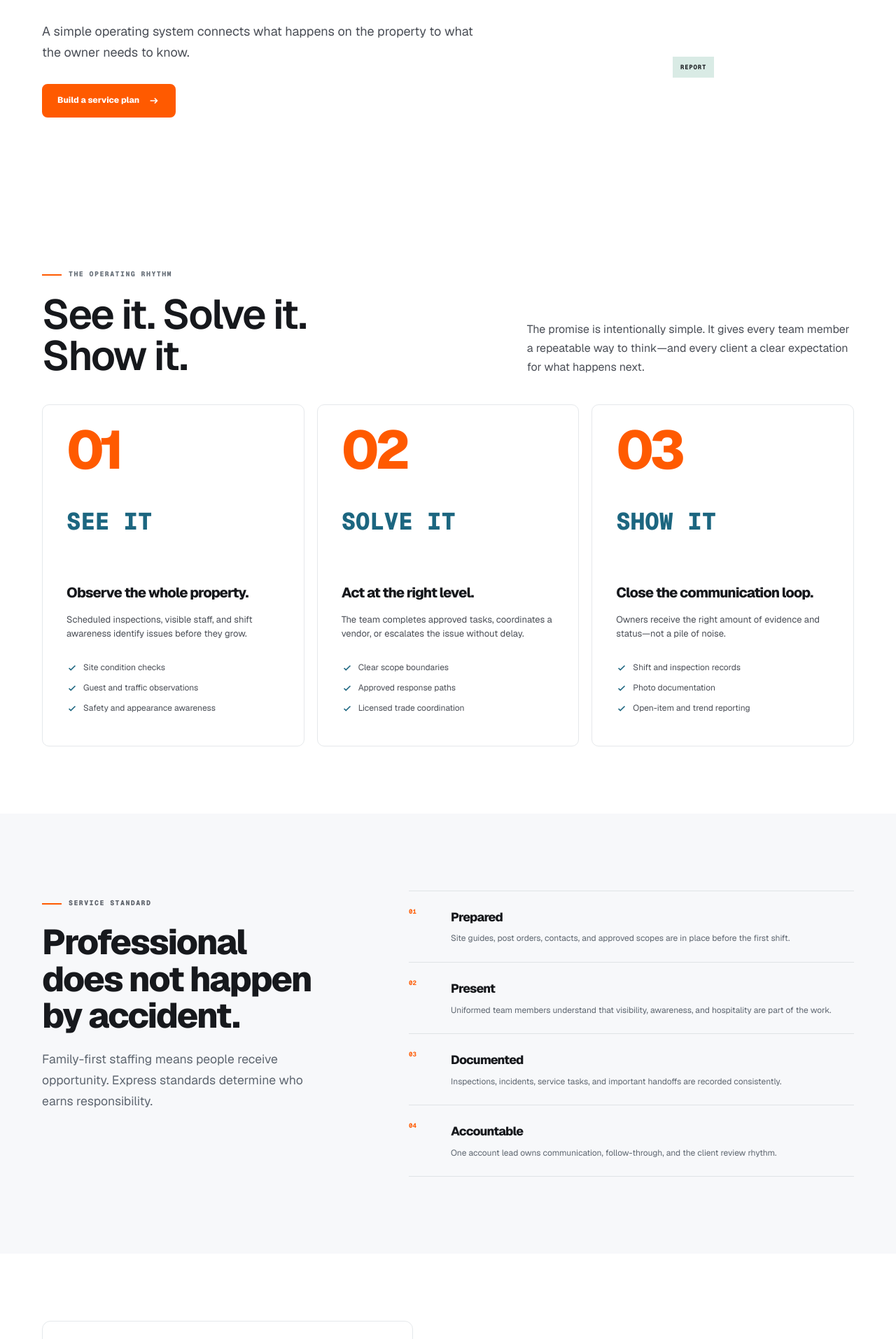
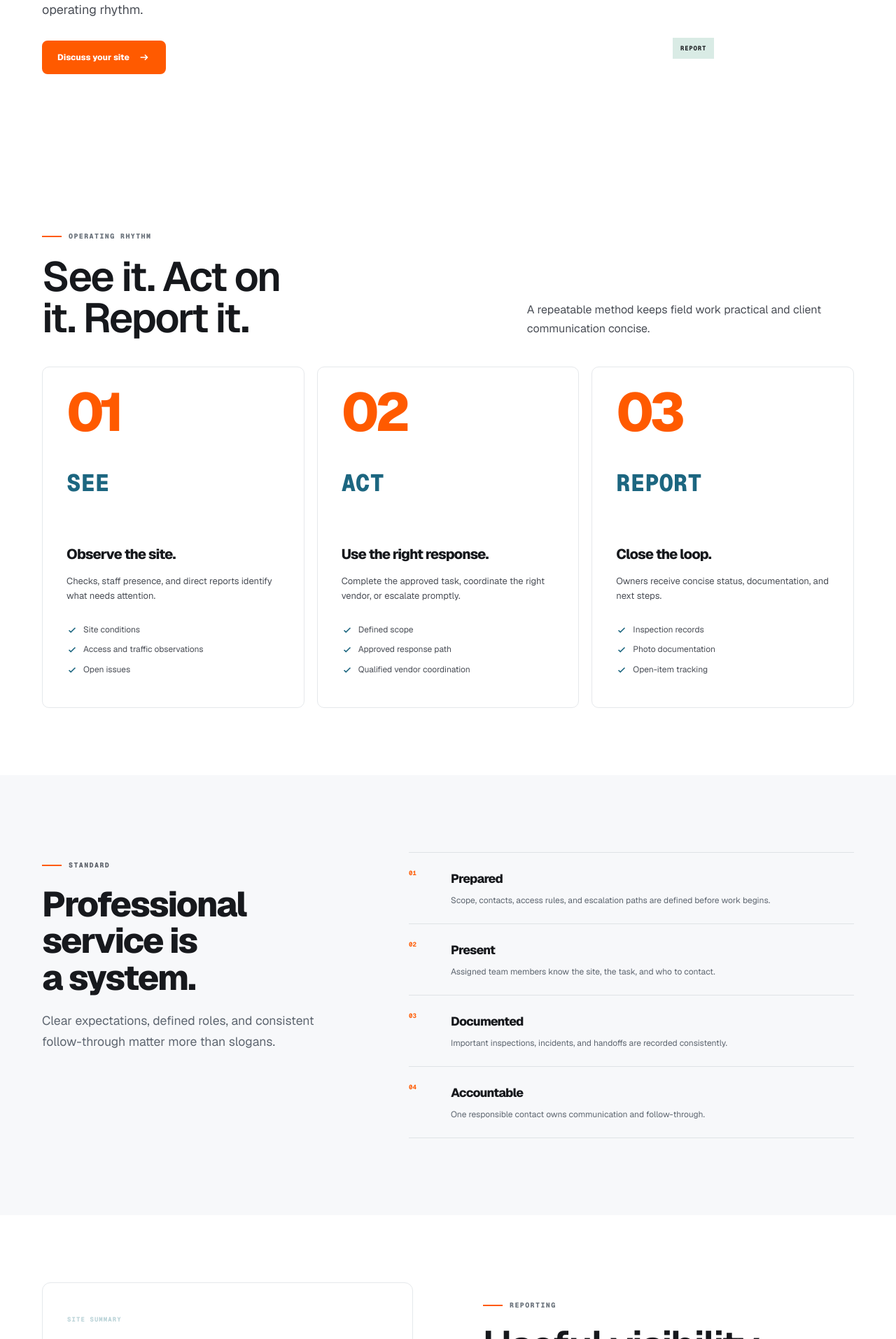
Before and after one commit to expresparking/express-parking-web, a Next.js app: page /approach in a window 1280 px wide. Shown: the part 506-2420 px from the top of the page at 70% size. Built offline with nearby package versions, Linux system fonts and the light colour scheme.

Commit message:
Simplify approach page

```diff
--- a/app/approach/page.tsx
+++ b/app/approach/page.tsx
@@ -2,27 +2,27 @@ import type { Metadata } from "next";
 import Link from "next/link";
 import { ArrowIcon, CheckIcon } from "../ui";
 
-export const metadata: Metadata = { title: "Our Approach", description: "How Express Parking delivers visible, documented, accountable property and guest services." };
+export const metadata: Metadata = { title: "Our Approach", description: "A simple operating method for visible, documented, accountable service." };
 
 const standards = [
-  ["Prepared", "Site guides, post orders, contacts, and approved scopes are in place before the first shift."],
-  ["Present", "Uniformed team members understand that visibility, awareness, and hospitality are part of the work."],
-  ["Documented", "Inspections, incidents, service tasks, and important handoffs are recorded consistently."],
-  ["Accountable", "One account lead owns communication, follow-through, and the client review rhythm."],
+  ["Prepared", "Scope, contacts, access rules, and escalation paths are defined before work begins."],
+  ["Present", "Assigned team members know the site, the task, and who to contact."],
+  ["Documented", "Important inspections, incidents, and handoffs are recorded consistently."],
+  ["Accountable", "One responsible contact owns communication and follow-through."],
 ];
 
 export default function ApproachPage() {
   return <main>
-    <section className="inner-hero approach-hero"><div className="shell inner-hero-grid"><div><span className="eyebrow light"><span className="eyebrow-line" />Our approach</span><h1>We make service visible—and responsibility clear.</h1><p>A simple operating system connects what happens on the property to what the owner needs to know.</p><Link className="button button-primary" href="/contact">Build a service plan <ArrowIcon /></Link></div><div className="approach-orbit"><div className="orbit-center">EXPRESS<small>CONTROL</small></div><span className="orbit-item one">INSPECT</span><span className="orbit-item two">RESPOND</span><span className="orbit-item three">REPORT</span><span className="orbit-item four">IMPROVE</span></div></div></section>
+    <section className="inner-hero approach-hero"><div className="shell inner-hero-grid"><div><span className="eyebrow light"><span className="eyebrow-line" />Our approach</span><h1>Clear scope. Fast response. Useful reporting.</h1><p>Every Express assignment starts with defined responsibilities and a simple operating rhythm.</p><Link className="button button-primary" href="/contact">Discuss your site <ArrowIcon /></Link></div><div className="approach-orbit"><div className="orbit-center">EXPRESS<small>CONTROL</small></div><span className="orbit-item one">SEE</span><span className="orbit-item two">ACT</span><span className="orbit-item three">REPORT</span><span className="orbit-item four">IMPROVE</span></div></div></section>
 
-    <section className="section shell"><div className="section-heading split-heading"><div><span className="eyebrow"><span className="eyebrow-line" />The operating rhythm</span><h2>See it. Solve it.<br /><em>Show it.</em></h2></div><p>The promise is intentionally simple. It gives every team member a repeatable way to think—and every client a clear expectation for what happens next.</p></div><div className="big-step-grid">
-      <article><span>01</span><strong>SEE IT</strong><h3>Observe the whole property.</h3><p>Scheduled inspections, visible staff, and shift awareness identify issues before they grow.</p><ul><li><CheckIcon />Site condition checks</li><li><CheckIcon />Guest and traffic observations</li><li><CheckIcon />Safety and appearance awareness</li></ul></article>
-      <article><span>02</span><strong>SOLVE IT</strong><h3>Act at the right level.</h3><p>The team completes approved tasks, coordinates a vendor, or escalates the issue without delay.</p><ul><li><CheckIcon />Clear scope boundaries</li><li><CheckIcon />Approved response paths</li><li><CheckIcon />Licensed trade coordination</li></ul></article>
-      <article><span>03</span><strong>SHOW IT</strong><h3>Close the communication loop.</h3><p>Owners receive the right amount of evidence and status—not a pile of noise.</p><ul><li><CheckIcon />Shift and inspection records</li><li><CheckIcon />Photo documentation</li><li><CheckIcon />Open-item and trend reporting</li></ul></article>
+    <section className="section shell"><div className="section-heading split-heading"><div><span className="eyebrow"><span className="eyebrow-line" />Operating rhythm</span><h2>See it. Act on it. Report it.</h2></div><p>A repeatable method keeps field work practical and client communication concise.</p></div><div className="big-step-grid">
+      <article><span>01</span><strong>SEE</strong><h3>Observe the site.</h3><p>Checks, staff presence, and direct reports identify what needs attention.</p><ul><li><CheckIcon />Site conditions</li><li><CheckIcon />Access and traffic observations</li><li><CheckIcon />Open issues</li></ul></article>
+      <article><span>02</span><strong>ACT</strong><h3>Use the right response.</h3><p>Complete the approved task, coordinate the right vendor, or escalate promptly.</p><ul><li><CheckIcon />Defined scope</li><li><CheckIcon />Approved response path</li><li><CheckIcon />Qualified vendor coordination</li></ul></article>
+      <article><span>03</span><strong>REPORT</strong><h3>Close the loop.</h3><p>Owners receive concise status, documentation, and next steps.</p><ul><li><CheckIcon />Inspection records</li><li><CheckIcon />Photo documentation</li><li><CheckIcon />Open-item tracking</li></ul></article>
     </div></section>
 
-    <section className="standards-section"><div className="shell standards-grid"><div><span className="eyebrow light"><span className="eyebrow-line" />Service standard</span><h2>Professional does not happen by accident.</h2><p>Family-first staffing means people receive opportunity. Express standards determine who earns responsibility.</p></div><div className="standard-list">{standards.map(([title, copy], index) => <article key={title}><span>0{index + 1}</span><div><h3>{title}</h3><p>{copy}</p></div></article>)}</div></div></section>
+    <section className="standards-section"><div className="shell standards-grid"><div><span className="eyebrow light"><span className="eyebrow-line" />Standard</span><h2>Professional service is a system.</h2><p>Clear expectations, defined roles, and consistent follow-through matter more than slogans.</p></div><div className="standard-list">{standards.map(([title, copy], index) => <article key={title}><span>0{index + 1}</span><div><h3>{title}</h3><p>{copy}</p></div></article>)}</div></div></section>
 
-    <section className="section shell reporting-grid"><div className="reporting-visual"><span className="report-label">MONTHLY SITE SUMMARY</span><h3>Property health</h3><div className="score-row"><strong>92</strong><span>/ 100<br /><b>ON TRACK</b></span></div><div className="mini-bars"><i style={{width:"92%"}} /><i style={{width:"76%"}} /><i style={{width:"84%"}} /></div><div className="report-items"><span><b>18</b> items completed</span><span><b>03</b> open items</span><span><b>01</b> owner decision</span></div></div><div><span className="eyebrow"><span className="eyebrow-line" />Useful reporting</span><h2>Enough visibility to lead. Not enough noise to ignore.</h2><p className="section-lede">Reporting is scaled to the assignment—from a concise ambassador shift note to a property dashboard that shows inspections, open issues, incidents, utilization, and recurring trends.</p><div className="button-row"><Link className="button button-primary" href="/contact">Request a sample plan <ArrowIcon /></Link><Link className="button button-quiet" href="/services">Explore services</Link></div></div></section>
+    <section className="section shell reporting-grid"><div className="reporting-visual"><span className="report-label">SITE SUMMARY</span><h3>Operating status</h3><div className="score-row"><strong>92</strong><span>/ 100<br /><b>ON TRACK</b></span></div><div className="mini-bars"><i style={{width:"92%"}} /><i style={{width:"76%"}} /><i style={{width:"84%"}} /></div><div className="report-items"><span><b>18</b> completed</span><span><b>03</b> open</span><span><b>01</b> decision</span></div></div><div><span className="eyebrow"><span className="eyebrow-line" />Reporting</span><h2>Useful visibility without unnecessary noise.</h2><p className="section-lede">Reporting scales to the assignment—from a short shift note to a property summary with open issues, documentation, and recurring trends.</p><div className="button-row"><Link className="button button-primary" href="/contact">Request a sample plan <ArrowIcon /></Link></div></div></section>
   </main>;
 }
```
